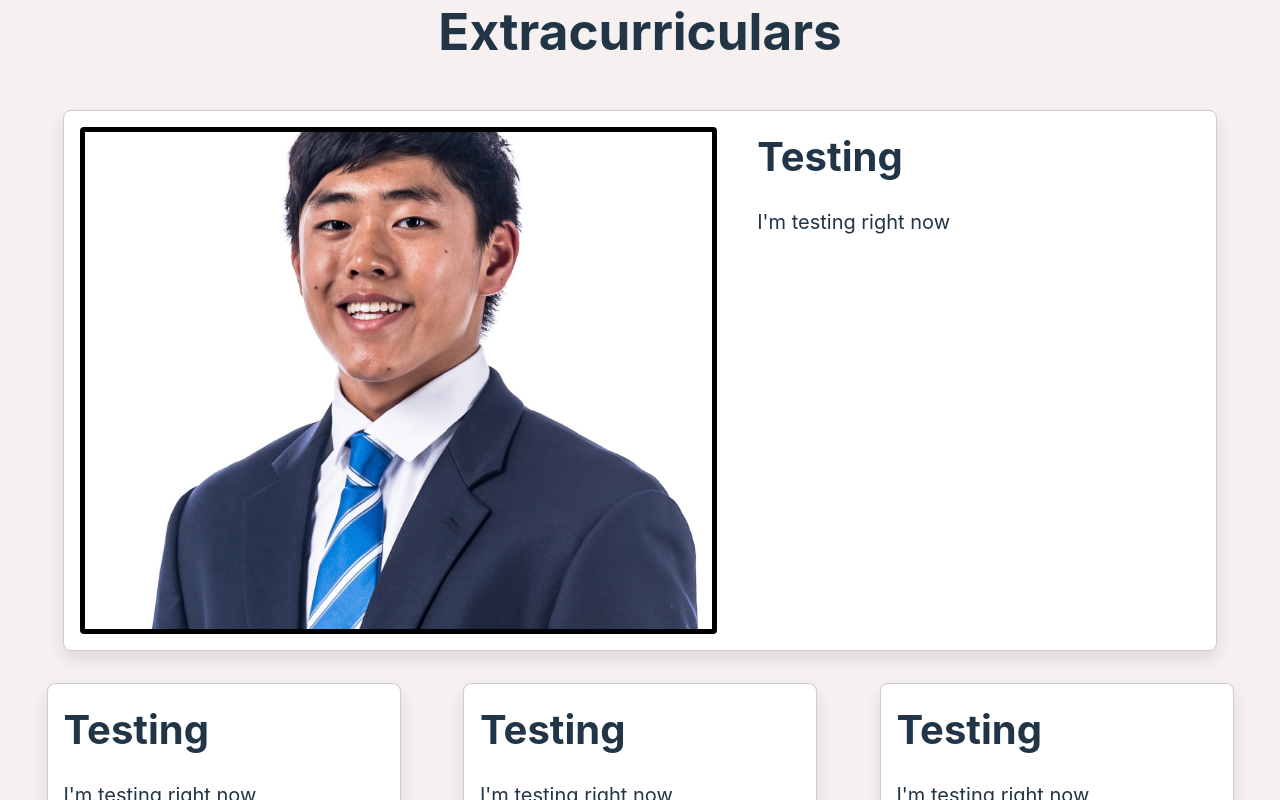
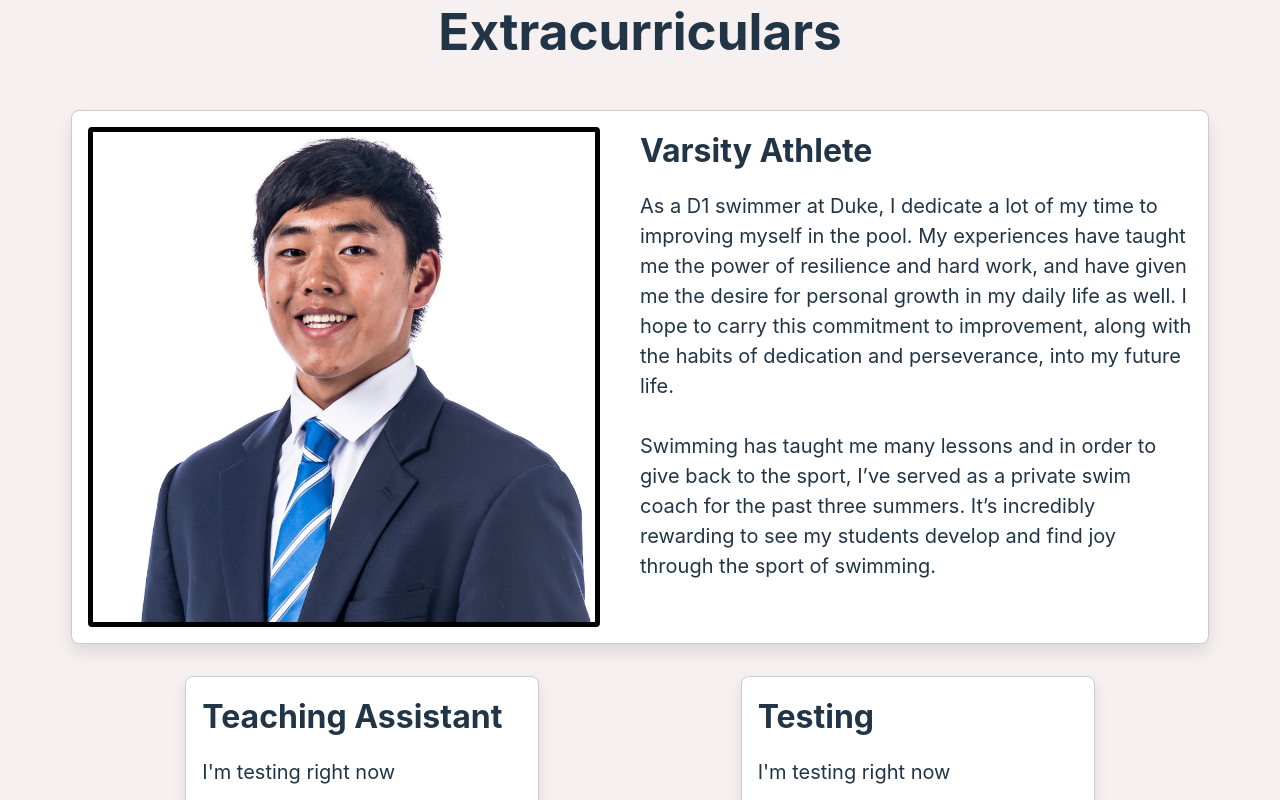
Before and after one commit to andrewswimmer111/Personal-Portfolio, a React (Vite) app: page / in a window 1280 px wide. Shown: the part 2220-3020 px from the top of the page. Built offline with nearby package versions, Linux system fonts and the light colour scheme.

Commit message:
swim card done

```diff
--- a/src/App.css
+++ b/src/App.css
@@ -192,7 +192,7 @@ h1 {
 }
 
 .extra-card-img {
-    width: 70em;
+    width: 69em;
     margin: 1em auto;
     padding: 1em;
     border: 1px solid #ccc;
@@ -209,15 +209,13 @@ h1 {
 
 
 .extra-image-container {
-    width: 56%;
     position: relative;
     padding-top: 44.4%;
     margin-right: 2.5em;
     transition: transform 0.3s ease, box-shadow 0.3s ease;
     border: 5px solid black;
     border-radius: 0.25em;
-
-
+    flex-grow: 1;
 }
 
 .extra-image-container:hover {
@@ -232,6 +230,10 @@ h1 {
     width: 100%;
     height: 100%;
     object-fit: cover;
+}
+
+.extra-content-img {
+    width: 50%;
 }
 
 .extra-card {
@@ -253,7 +255,7 @@ h1 {
 }
 
 .extra-title {
-    font-size: 2.5em;
+    font-size: 2em;
     margin-bottom: 0.5em;
     font-weight: bold;
 }
--- a/src/components/ExtraCardImg.tsx
+++ b/src/components/ExtraCardImg.tsx
@@ -29,7 +29,7 @@ const ExtraCardImg:React.FC<ExtraCardImgProps> = ( {title, description, imageURL
             </div>
             <div className="extra-content-img">
                 <div className="extra-title"> {title} </div>
-                <div className="extra-body">{description}</div>
+                <div className="extra-body" dangerouslySetInnerHTML={{ __html: description }}></div>
             </div>
         </div>
     )
--- a/src/components/Extracurriculars.tsx
+++ b/src/components/Extracurriculars.tsx
@@ -5,25 +5,21 @@ const Extracurriculars:React.FC = () => {
 
     const extraImg = [
         {
-            title: "Testing",
-            description: "I'm testing right now",
+            title: "Varsity Athlete",
+            description: `As a D1 swimmer at Duke, I dedicate a lot of my time to improving myself in the pool. My experiences have taught me the power of resilience and hard work, and have given me the desire for personal growth in my daily life as well. I hope to carry this commitment to improvement, along with the habits of dedication and perseverance, into my future life. <br/> <br/> Swimming has taught me many lessons and in order to give back to the sport, I’ve served as a private swim coach for the past three summers. It’s incredibly rewarding to see my students develop and find joy through the sport of swimming. `,
             imageURLs: ["/images/head.jpg", "/images/food.png"],
         }
     ]
 
     const extra = [
         {
-            title: "Testing",
+            title: "Teaching Assistant",
             description: "I'm testing right now",
         },
         {
             title: "Testing",
             description: "I'm testing right now",
         },
-        {
-            title: "Testing",
-            description: "I'm testing right now",
-        }
     ]
     return (
         <div id="Extracurriculars" className="extra-section  section-correction">
```
